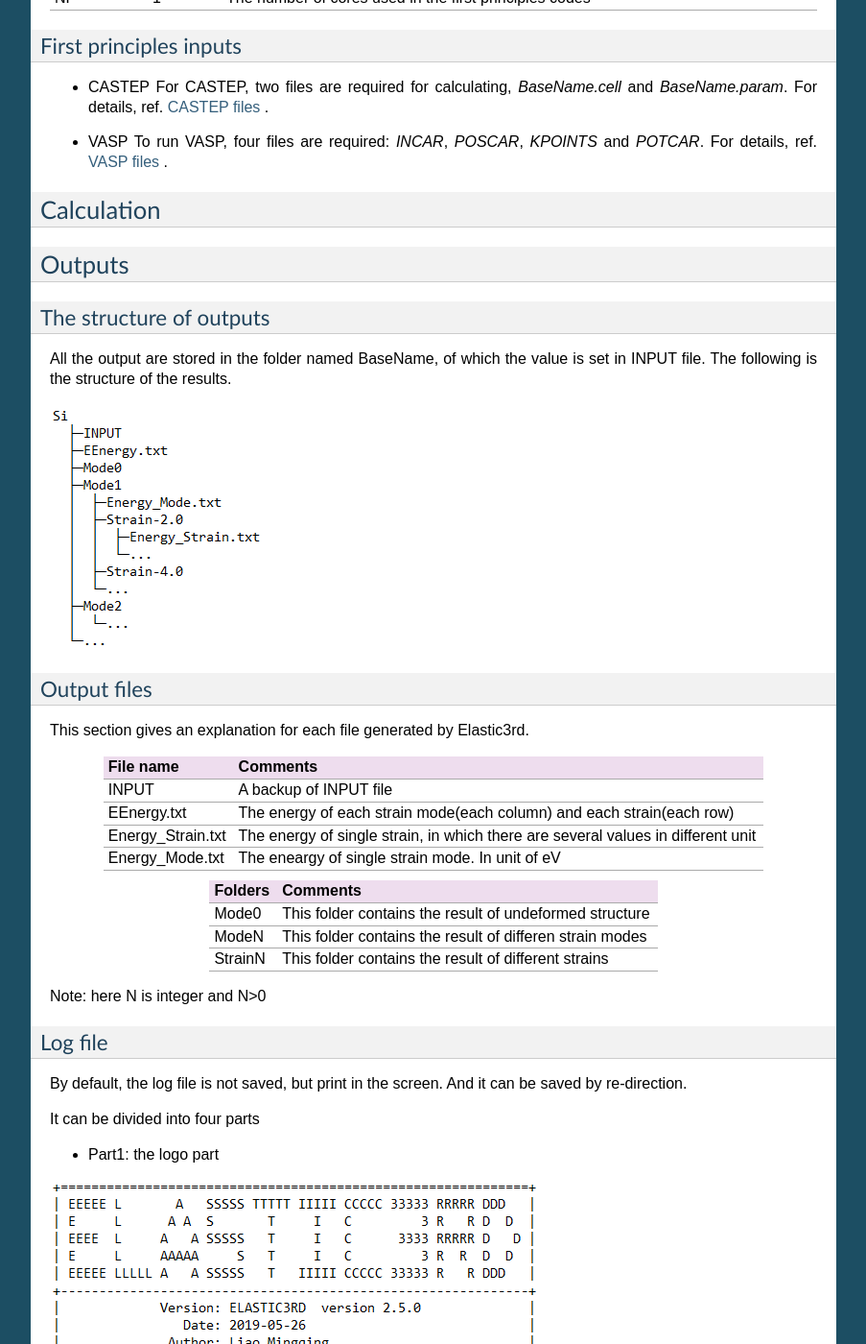
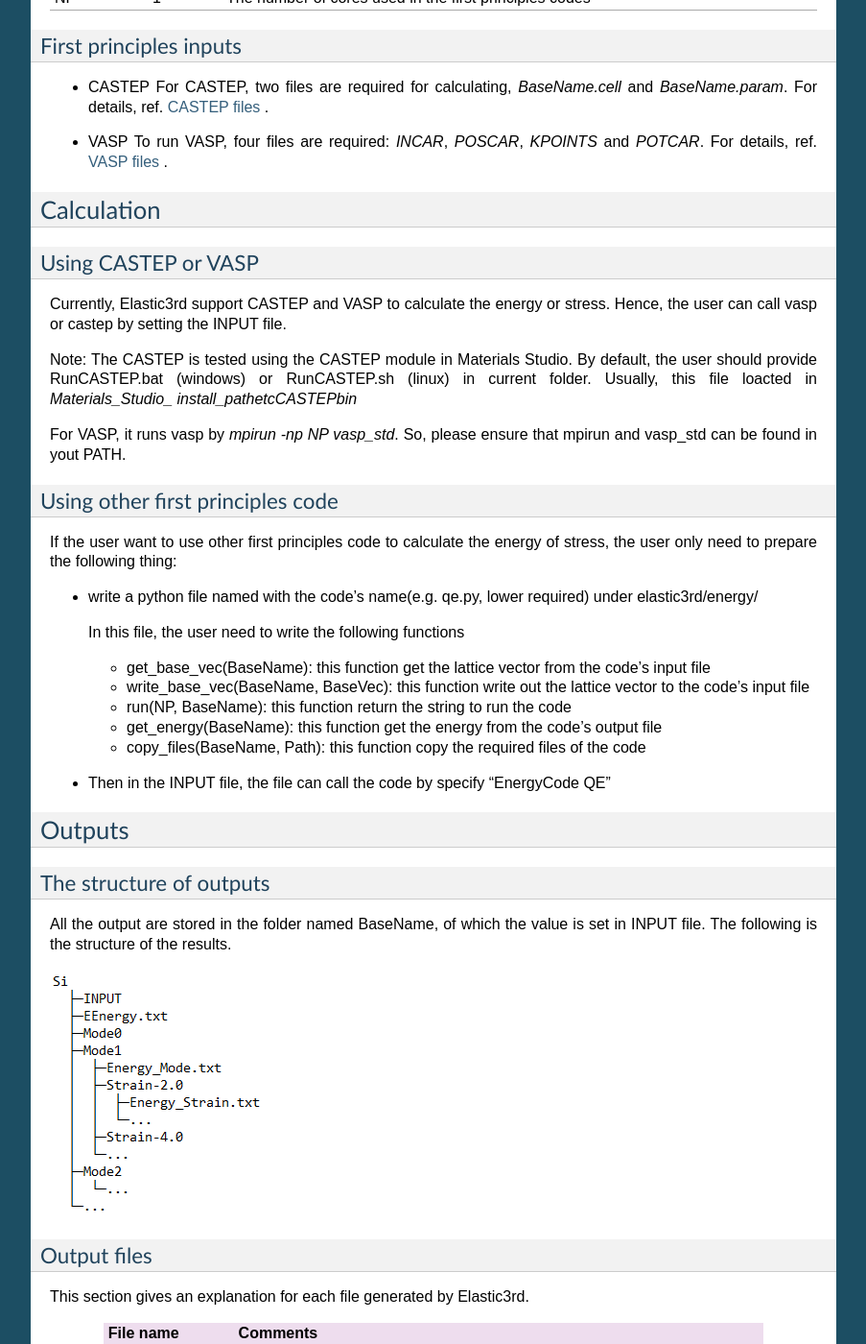
Before and after one commit to hitliaomq/ELASTIC3rd, a Sphinx documentation site: the page built from docs/GetStart.rst, in a window 1280 px wide and 1400 px high, scrolled down 826 px. Shown: the whole window at 96% size, without its empty margins (198-1101 px from the left). Built offline with Sphinx 7.4.7, drawn with Linux system fonts in a browser that asks for light colours; pages that are not in the unit, such as notebooks, are missing from menus; some of the changed text lies outside the part shown.

Commit message:
Update GetStart.rst

```diff
--- a/docs/GetStart.rst
+++ b/docs/GetStart.rst
@@ -57,6 +57,30 @@ First principles inputs
 Calculation
 ===========
 
+Using CASTEP or VASP
+--------------------
+Currently, Elastic3rd support CASTEP and VASP to calculate the energy or stress. Hence, the user can call vasp or castep by setting the INPUT file.
+
+Note: The CASTEP is tested using the CASTEP module in Materials Studio. By default, the user should provide RunCASTEP.bat (windows) or RunCASTEP.sh (linux) in current folder. Usually, this file loacted in `Materials_Studio_ install_path\etc\CASTEP\bin`
+
+For VASP, it runs vasp by `mpirun -np NP vasp_std`. So, please ensure that mpirun and vasp_std can be found in yout PATH.
+
+Using other first principles code
+---------------------------------
+If the user want to use other first principles code to calculate the energy of stress, the user only need to prepare the following thing:
+
+- write a python file named with the code's name(e.g. qe.py, lower required) under elastic3rd/energy/
+
+  In this file, the user need to write the following functions
+
+  - get_base_vec(BaseName): this function get the lattice vector from the code's input file
+  - write_base_vec(BaseName, BaseVec): this function write out the lattice vector to the code's input file
+  - run(NP, BaseName): this function return the string to run the code
+  - get_energy(BaseName): this function get the energy from the code's output file
+  - copy_files(BaseName, Path): this function copy the required files of the code
+
+- Then in the INPUT file, the file can call the code by specify "EnergyCode  QE"
+
 
 Outputs
 =======
```
